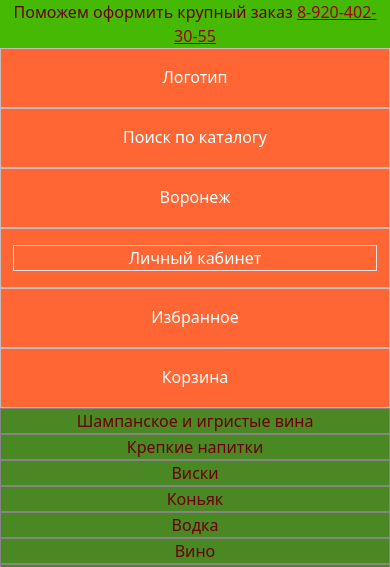
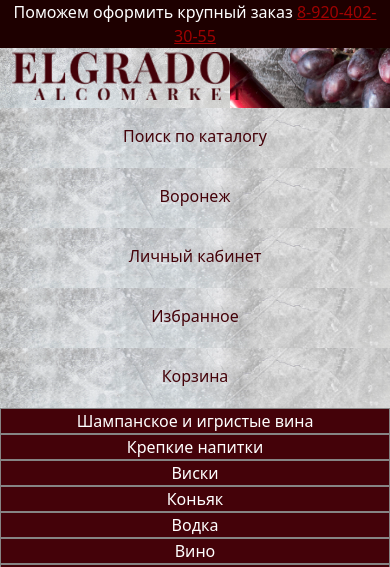
Before and after one commit to icedevil777/alcohol_catalog, a Django app: page / in a window 390 px wide. Shown: the top 567 px of the page. Run offline with Django 4.2, Linux system fonts and the light colour scheme.

Commit message:
Дизайн v1

```diff
--- a/catalog/app/static/app/css/main.css
+++ b/catalog/app/static/app/css/main.css
@@ -1,11 +1,17 @@
 * {
     margin: 0;
     padding: 0;
+
+}
+
+body {
+    background: url(../images/wine.jpg) no-repeat;
+    background-size: cover;
 }
 
 .top-head {
-    background-color: #45b903;
-    color: #6c0202;
+    background-color: #1e0000;
+    color: white;
     text-align: center;
 }
 
@@ -13,17 +19,25 @@
     color: #9f0202;
 }
 
-.second-head-col{
-    background-color: #ff6633;
-    color: white;
-    border: 1px solid #c5bcbc;
+
+#logo{
+    width: 230px;
+    position: relative;
+}
+
+.second-head-col {
+    background: url(../images/second_head.png);
+    background-size: cover;
+
+    color: #440209;
     height: 60px;
 }
 
-.third-head{
-    background-color: #498823;
-    height: 50%;
-    color: #6c0202;
+.third-head {
+    background-color: #440209;
+    height: 100%;
+    color: white;
+
 }
 
 .third-head-col {
@@ -32,7 +46,6 @@
 }
 
 
-
 .bar {
     border: 1px solid #868484;
     height: 400px;
--- a/catalog/app/templates/app/home.html
+++ b/catalog/app/templates/app/home.html
@@ -21,8 +21,8 @@
 
 <div class="container-fluid text-center overflow-hidden">
     <div class="row second-head align-items-center">
-        <div class="col-sm-6 col-md-4 col-lg-3 pt-3 second-head-col" >
-            <a>Логотип</a>
+        <div id='logo' class="col-sm-6 col-md-4 col-lg-3 pt-1 second-head-col" >
+            <img id="logo" src="{% static 'app/images/logo.png' %}" alt="Elgrado">
         </div>
         <div class="col-sm-6 col-md-4 col-lg-4 pt-3 second-head-col">
             <a>Поиск по каталогу</a>
@@ -31,7 +31,7 @@
             <a>Воронеж</a>
         </div>
         <div class="col-sm-3 col-md-4 col-lg-2 pt-3 second-head-col">
-            <div class="border"><a>Личный кабинет</a></div>
+            <div><a>Личный кабинет</a></div>
         </div>
         <div class="col-sm-3 col-md-4 col-lg pt-3 second-head-col">
             <a>Избранное</a>
@@ -70,19 +70,6 @@
 </div>
 
 
-<div id="carouselExampleSlidesOnly" class="carousel slide" data-bs-ride="carousel">
-  <div class="carousel-inner">
-    <div class="carousel-item active">
-      <img src="..." class="d-block w-100" alt="One">
-    </div>
-    <div class="carousel-item">
-      <img src="..." class="d-block w-100" alt="Two">
-    </div>
-    <div class="carousel-item">
-      <img src="..." class="d-block w-100" alt="Tree">
-    </div>
-  </div>
-</div>
 
 
 <script src="https://cdn.jsdelivr.net/npm/bootstrap@5.3.0-alpha1/dist/js/bootstrap.bundle.min.js" integrity="sha384-w76AqPfDkMBDXo30jS1Sgez6pr3x5MlQ1ZAGC+nuZB+EYdgRZgiwxhTBTkF7CXvN" crossorigin="anonymous"></script>
```
Also changed, not shown: catalog/app/static/app/images/cups.jpg (added), catalog/app/static/app/images/logo.png (added), catalog/app/static/app/images/logo2.png (added), catalog/app/static/app/images/second_head.png (added), catalog/app/static/app/images/wine.jpg (added), catalog/app/static/app/images/wine1.jpg (added).
